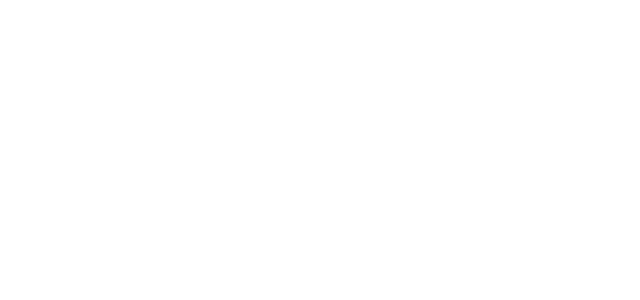
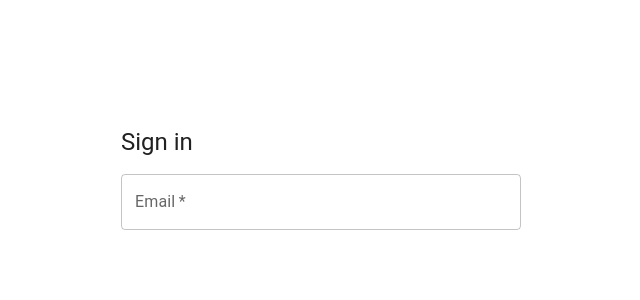
Before and after one commit to salimovone/siem-front, a React (Vite) app: page /login in a window 1280 px wide. Before the commit this address had no page. Shown: the top 300 px of the page, without its empty margins (293-933 px from the left). Built offline with nearby package versions, Linux system fonts and the light colour scheme.

Commit message:
add pages

```diff
--- a/package.json
+++ b/package.json
@@ -15,6 +15,7 @@
     "@fontsource/roboto": "^5.2.5",
     "@mui/icons-material": "^7.0.2",
     "@mui/material": "^7.0.2",
+    "axios": "^1.8.4",
     "react": "^19.0.0",
     "react-dom": "^19.0.0",
     "react-router": "^7.5.0"
--- a/src/Router/Layout/ResponsiveDrawer.jsx
+++ b/src/Router/Layout/ResponsiveDrawer.jsx
@@ -1,4 +1,3 @@
-import * as React from "react";
 import AppBar from "@mui/material/AppBar";
 import Box from "@mui/material/Box";
 import CssBaseline from "@mui/material/CssBaseline";
@@ -15,13 +14,14 @@ import Toolbar from "@mui/material/Toolbar";
 import Typography from "@mui/material/Typography";
 import { Outlet, useNavigate } from "react-router";
 import { routes } from "../routes";
+import { useState } from "react";
 
 const drawerWidth = 240;
 
 function ResponsiveDrawer(props) {
     const { window } = props;
-    const [mobileOpen, setMobileOpen] = React.useState(false);
-    const [isClosing, setIsClosing] = React.useState(false);
+    const [mobileOpen, setMobileOpen] = useState(false);
+    const [isClosing, setIsClosing] = useState(false);
     const navigate = useNavigate();
 
     const handleDrawerClose = () => {
--- a/src/Router/Router.jsx
+++ b/src/Router/Router.jsx
@@ -1,18 +1,26 @@
-import React from 'react'
-import { Route, Routes } from 'react-router'
-import ResponsiveDrawer from "./Layout/ResponsiveDrawer"
-import { routes } from './routes'
+import React from "react";
+import { Route, Routes } from "react-router";
+import ResponsiveDrawer from "./Layout/ResponsiveDrawer";
+import { routes } from "./routes";
+import { Login } from "../views";
 
 const Router = () => {
-  return (
-    <Routes>
-        <Route path='/' element={<ResponsiveDrawer />}>
-            {routes.map((item)=>(
-                <Route key={item.id} path={item.path} element={<item.element />} />
-            ))}
-        </Route>
-    </Routes>
-  )
-}
+    return (
+        <Routes>
+            <Route path="/" element={<ResponsiveDrawer />}>
+                {routes.map(item => (
+                    <Route
+                        key={item.id}
+                        index={item.id === 0}
+                        path={item.path}
+                        element={<item.element />}
+                    />
+                ))}
+            </Route>
+            {/* Login page, keyinchalik alohida outlet bn */}
+            <Route path="/login" element={<Login />} />
+        </Routes>
+    );
+};
 
-export default Router
+export default Router;
--- a/src/Router/routes.js
+++ b/src/Router/routes.js
@@ -7,7 +7,7 @@ export const routes = [
     {
         name: 'Home',
         id: 0,
-        path: '/home',
+        path: '/',
         element: Home,
         icon: HomeIcon
     },
--- /dev/null
+++ b/src/views/Login/index.jsx
@@ -0,0 +1,41 @@
+import { Box, CssBaseline, FormControl, FormLabel, Grid, TextField, Typography } from "@mui/material";
+import React from "react";
+
+const Login = () => {
+    return (
+        <Box sx={{ height: "100vh", width: "100vw", pt: "8%" }}>
+            <Grid container>
+                <CssBaseline />
+                <Grid
+                    item
+                    xs={12}
+                    sm={6}
+                    md={4}
+                    sx={{
+                        paddingInline: "20px",
+                        // width: "100%",
+                        margin: "auto",
+                    }}
+                >
+                    <Box
+                        sx={{
+                            width: "100%",
+                            maxWidth: "800px",
+                            minWidth: "500px",
+                            padding: 3,
+                        }}
+                    >
+                        <FormControl fullWidth>
+                            <Typography variant="h5" sx={{ mb: 2 }}>
+                                Sign in
+                            </Typography>
+                            <TextField label="Email" required type="email" sx={{maxWidth: "400px", minWidth: "250px", width: "100%"}}/>
+                        </FormControl>
+                    </Box>
+                </Grid>
+            </Grid>
+        </Box>
+    );
+};
+
+export default Login;
--- a/src/views/index.js
+++ b/src/views/index.js
@@ -1,3 +1,4 @@
 export { default as Home } from './Home';
 export { default as Dashboard } from './Dashboard';
 export { default as Logs } from './Logs';
+export { default as Login } from './Login';
--- a/vite.config.js
+++ b/vite.config.js
@@ -8,6 +8,9 @@ dns.setDefaultResultOrder('verbatim')
 export default defineConfig({
   plugins: [react()],
   server: {
-    allowedHosts: ["4f81-185-139-138-27.ngrok-free.app"]
+    allowedHosts: ["special-presently-bison.ngrok-free.app"]
   }
 })
+
+
+// ngrok http --url=special-presently-bison.ngrok-free.app 5173
```
Also changed, not shown: src/service/apiService.js (added, +34 -0 lines), 2 other files (tests, documents, lock files or other folders).
